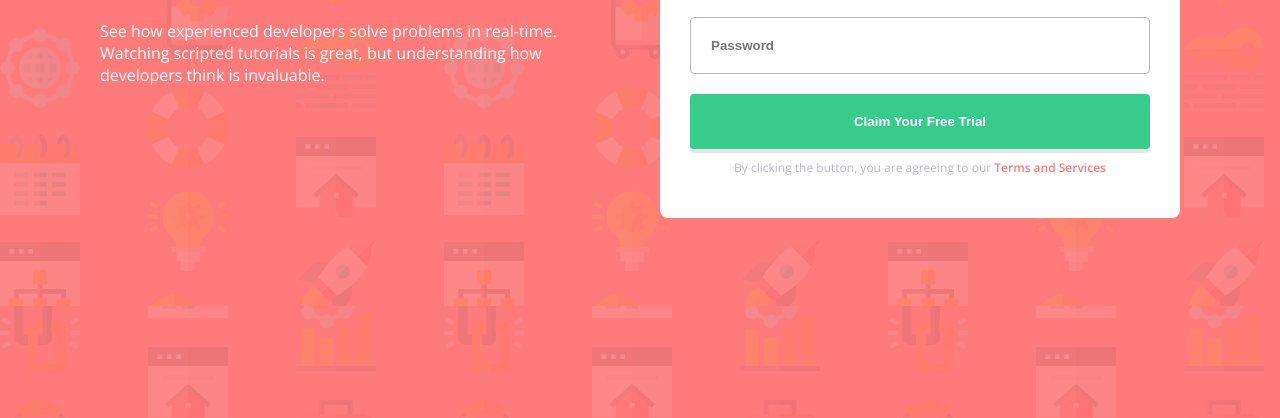
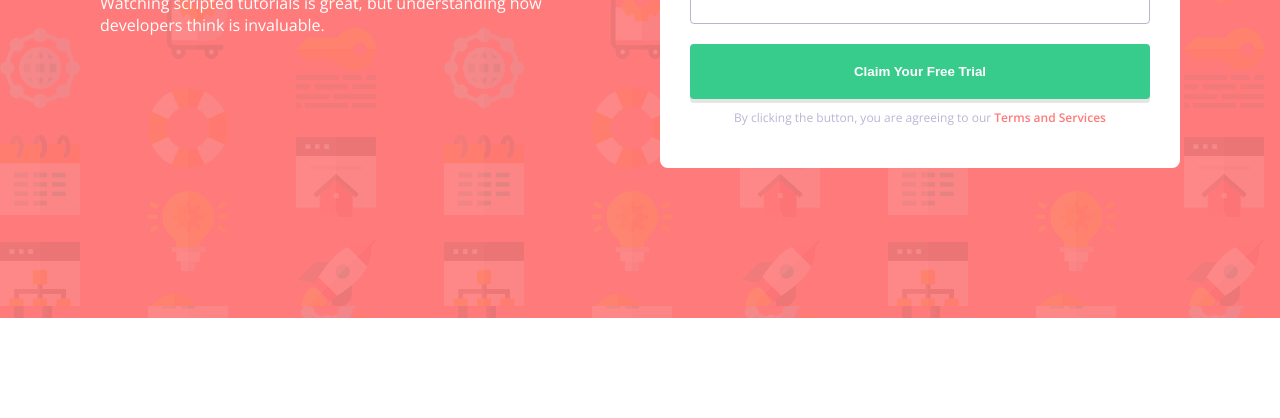
Before and after one commit to AbobakerBashar/intro-component-with-signup-form, a plain HTML site: page index.html in a window 1280 px wide. Shown: the part 494-912 px from the top of the page. After the commit the page ends 812 px from the top, so only its background shows below. Drawn offline with nearby package versions, Linux system fonts and the light colour scheme.

Commit message:
third commit

```diff
--- a/style.css
+++ b/style.css
@@ -11,8 +11,8 @@ body {
   background-color: hsl(0, 100%, 74%);
   padding-left: 100px;
   padding-right: 100px;
-  padding-top: 200px;
-  padding-bottom: 200px;
+  padding-top: 150px;
+  padding-bottom: 150px;
   background-image: url(images/bg-intro-desktop.png);
 }
 @media (max-width: 992px) {
```
